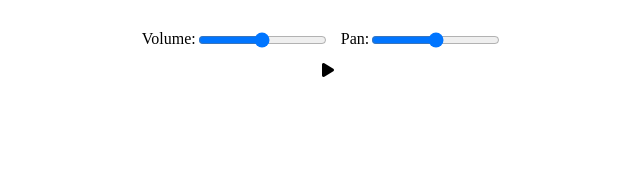
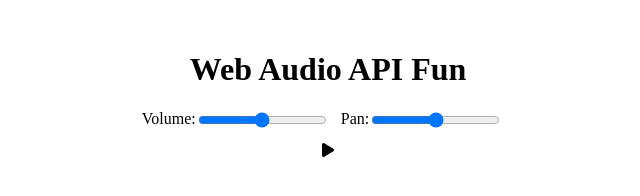
Before and after one commit to daniel-schroeder-dev/web-audio-api-fun, a website: page index.html in a window 1280 px wide. Shown: the whole page, without its empty margins (312-952 px from the left). Drawn offline with Linux system fonts and the light colour scheme.

Commit message:
Add some text on the page.

```diff
--- a/index.html
+++ b/index.html
@@ -8,6 +8,9 @@
 <body>
 
 <main>
+
+	<h1>Web Audio API Fun</h1>
+
 	<div class="audio-controls">
 		<label>Volume:
 		<input type="range" id="volume" min="0" max="2" value="1" step="0.01" />
```
